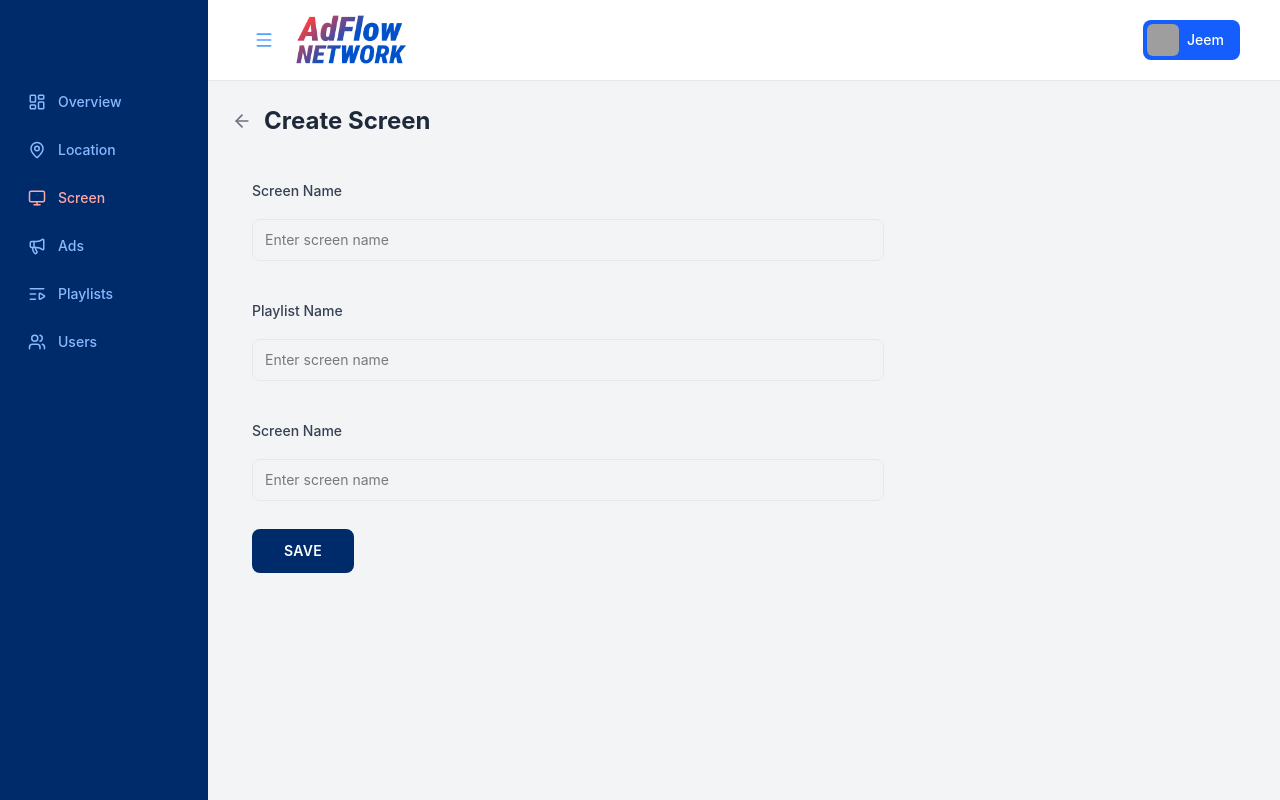
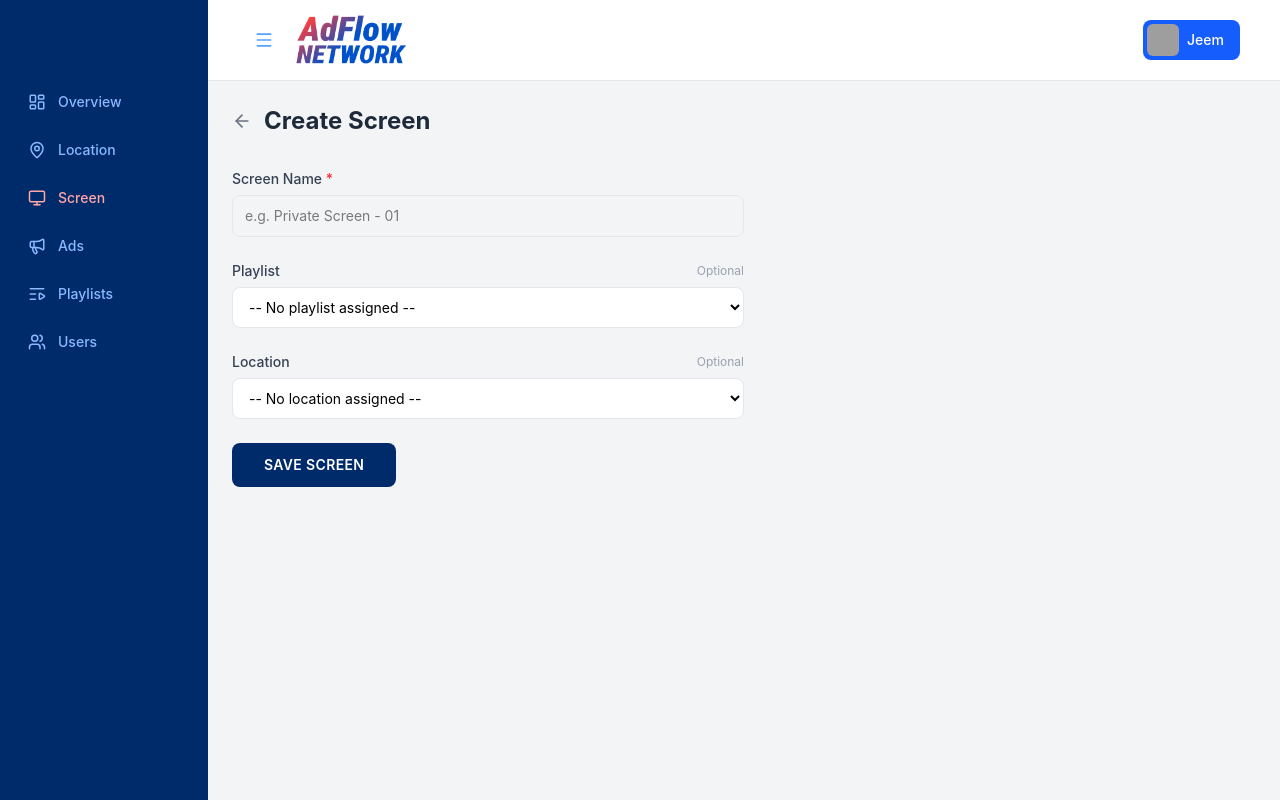
Before and after one commit to bushrajeem/AdFlow-Network-DOOH-Advertising-System, a React (Vite) app: page /admin/screen/create in a window 1280 px wide. Built offline with nearby package versions, Linux system fonts and the light colour scheme; grey boxes are pictures that could not be loaded.

Commit message:
feat: Added CreateScreenPage to add new screens

```diff
--- a/src/pages/admin/CreateScreenPage.jsx
+++ b/src/pages/admin/CreateScreenPage.jsx
@@ -1,37 +1,64 @@
 /**
- * CreateScreenPage.jsx — Form to create a new screen.
- * Route: /admin/screens/create
+ * CreateScreenPage.jsx — Form to register a new screen.
+ * Route: /admin/screen/create
+ *
+ * Screen is the independent entity.
+ * Playlist and location are optional — screen saves without them.
  *
  * BACKEND:
- *   POST /api/admin/screens — submit form with FormData
+ *   GET /api/admin/playlists  → populate playlist dropdown
+ *   GET /api/admin/locations  → populate location dropdown
+ *   POST /api/admin/screens   → save screen record
+ *   Body: { name, playlistId?, locationId? }
  */
 
 import { ArrowLeft } from "lucide-react";
 import { useState } from "react";
 import { useNavigate } from "react-router-dom";
 
+// TODO: replace with GET /api/admin/playlists
+const MOCK_PLAYLISTS = [
+  { id: 1, name: "Playlist - 01" },
+  { id: 2, name: "Playlist - 02" },
+];
+
+// TODO: replace with GET /api/admin/locations
+const MOCK_LOCATIONS = [
+  { id: 1, name: "PriyoShop HQ" },
+  { id: 2, name: "Agora Dhanmondi" },
+];
+
 function CreateScreenPage() {
   const navigate = useNavigate();
 
+  // Required
   const [screenName, setScreenName] = useState("");
 
+  // Optional — empty string means "not assigned"
+  const [playlistId, setPlaylistId] = useState("");
+  const [locationId, setLocationId] = useState("");
 
+  const handleSave = () => {
+    // Only screen name is required
+    if (!screenName.trim()) return alert("Please enter a screen name.");
 
-  // TODO: connect to POST /api/admin/screens with FormData
-  const handleSave = () => {
-    if (!screenName) return alert("Please enter a screen name.");
+    const payload = {
+      name: screenName.trim(),
+      // Only include if selected — backend treats null as unassigned
+      ...(playlistId && { playlistId: Number(playlistId) }),
+      ...(locationId && { locationId: Number(locationId) }),
+    };
 
-    const formData = new FormData();
-    formData.append("name", screenName);
-
-    console.log("Save screen — POST /api/admin/screens", { screenName });
-    // After successful save: navigate("/admin/screens");
+    // TODO: POST /api/admin/screens with payload
+    console.log("Save screen:", payload);
+    // On success:
+    // navigate("/admin/screen");
   };
 
+  return (
+    <div className="max-w-lg">
 
-  return (
-    <div className="max-w-2xl">
-      {/* Page Header*/}
+      {/* Page Header */}
       <div className="flex items-center gap-3 mb-8">
         <button
           onClick={() => navigate("/admin/screen")}
@@ -42,58 +69,68 @@ function CreateScreenPage() {
         <h1 className="text-2xl font-bold text-gray-800">Create Screen</h1>
       </div>
 
-        {/* screen name */}
-      <div className="flex flex-col gap-7 px-5">
-        {/*Screen Name*/}
+      <div className="flex flex-col gap-6">
+
+        {/* Screen Name — required */}
         <div className="flex flex-col gap-1.5">
-          <label className="text-sm font-medium text-gray-700 py-3">
-            Screen Name
+          <label className="text-sm font-medium text-gray-700">
+            Screen Name <span className="text-red-500">*</span>
           </label>
           <input
             type="text"
-            placeholder="Enter screen name"
+            placeholder="e.g. Private Screen - 01"
             value={screenName}
             onChange={(e) => setScreenName(e.target.value)}
             className="border border-gray-200 rounded-lg px-3 py-2.5 text-sm outline-none focus:ring-2 focus:ring-blue-300"
           />
         </div>
 
-{/*Screen playlist*/}
+        {/* Playlist — optional */}
         <div className="flex flex-col gap-1.5">
-          <label className="text-sm font-medium text-gray-700 py-3">
-            Playlist Name
-          </label>
-          <input
-            type="text"
-            placeholder="Enter screen name"
-            value={screenName}
-            onChange={(e) => setScreenName(e.target.value)}
-            className="border border-gray-200 rounded-lg px-3 py-2.5 text-sm outline-none focus:ring-2 focus:ring-blue-300"
-          />
+          <div className="flex items-center justify-between">
+            <label className="text-sm font-medium text-gray-700">Playlist</label>
+            <span className="text-xs text-gray-400">Optional</span>
+          </div>
+          <select
+            value={playlistId}
+            onChange={(e) => setPlaylistId(e.target.value)}
+            className="border border-gray-200 rounded-lg px-3 py-2.5 text-sm outline-none focus:ring-2 focus:ring-blue-300 bg-white"
+          >
+            <option value="">-- No playlist assigned --</option>
+            {/* TODO: replace MOCK_PLAYLISTS with API response */}
+            {MOCK_PLAYLISTS.map((p) => (
+              <option key={p.id} value={p.id}>{p.name}</option>
+            ))}
+          </select>
         </div>
 
-        {/*Screen Name*/}
+        {/* Location — optional */}
         <div className="flex flex-col gap-1.5">
-          <label className="text-sm font-medium text-gray-700 py-3">
-            Screen Name
-          </label>
-          <input
-            type="text"
-            placeholder="Enter screen name"
-            value={screenName}
-            onChange={(e) => setScreenName(e.target.value)}
-            className="border border-gray-200 rounded-lg px-3 py-2.5 text-sm outline-none focus:ring-2 focus:ring-blue-300"
-          />
+          <div className="flex items-center justify-between">
+            <label className="text-sm font-medium text-gray-700">Location</label>
+            <span className="text-xs text-gray-400">Optional</span>
+          </div>
+          <select
+            value={locationId}
+            onChange={(e) => setLocationId(e.target.value)}
+            className="border border-gray-200 rounded-lg px-3 py-2.5 text-sm outline-none focus:ring-2 focus:ring-blue-300 bg-white"
+          >
+            <option value="">-- No location assigned --</option>
+            {/* TODO: replace MOCK_LOCATIONS with API response */}
+            {MOCK_LOCATIONS.map((l) => (
+              <option key={l.id} value={l.id}>{l.name}</option>
+            ))}
+          </select>
         </div>
 
-
-        {/* Save Button */}
+        {/* Save */}
         <button
           onClick={handleSave}
           className="bg-[#002B6B] hover:bg-blue-900 text-white text-sm font-semibold px-8 py-3 rounded-lg tracking-wide transition-colors w-fit"
         >
-          SAVE
+          SAVE SCREEN
         </button>
+
       </div>
     </div>
   );
```
